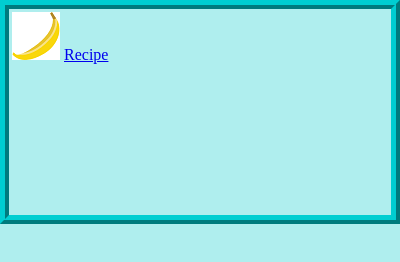
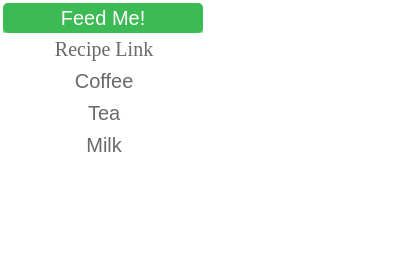
Before and after one commit to katrinaduong/HOTH-Feed-Me, a browser extension: page Chrome Extension/popup.html in a window 400 px wide. Drawn offline with Linux system fonts and the light colour scheme.

Commit message:
finished gui

```diff
--- a/Chrome Extension/popup.html
+++ b/Chrome Extension/popup.html
@@ -10,8 +10,12 @@
   <body>
       <div class="window">
 
-      <img src="icon48.png" alt="Error, icon cannot display" style="width:48px;height:48px;">
-      <a href="http://www.foodnetwork.com/recipes/food-network-kitchen/french-macarons" target="_blank">Recipe</a>
+        <h1>Feed Me!</h1>
+
+          <a href="http://www.foodnetwork.com/recipes/food-network-kitchen/french-macarons" target="_blank">Recipe Link</a>
+          <h2>Coffee</h2>
+          <h2>Tea</h2>
+          <h2>Milk</h2>
 
 
       </div>
--- a/Chrome Extension/popup_style.css
+++ b/Chrome Extension/popup_style.css
@@ -1,15 +1,104 @@
+body {
+    opacity: 1;
+    margin: 0 0 0 0;
+    padding: 3px 3px 3px 3px;
+    font-size: 20px;
+}
+
 .window {
  width: 200px;
- height: 200px;
+ height: 150px;
+ border-radius: 5px 5px 5px 5px;
+ background-color: rgba(60, 186, 84, 0.5);
 }
 
-body {
-    background-color: paleturquoise;
+h1{
+  line-height: 30px;
+  height: 30px;
+  width: 200px;
+  margin-left: auto;
+  margin-right: auto;
+  margin: 0 0 0 0;
+  border-radius: 5px 5px 5px 5px;
+  background-color: rgb(60, 186, 84);
 
-    border-style: ridge;
-    border-width: 9px;
-    border-color: darkturquoise;
-    margin: 0 0 0 0;
-    padding: 3px 3px 3px 3px;
+  font-size: 20px;
+  font-weight: lighter;
+  font-family: Arial, Helvetica, sans-serif;
+  color: white;
+  text-align: center;
+  vertical-align: middle;
+}
 
+h2 {
+    display: inline-block;
+    line-height: 30px;
+    height: 30px;
+    width: 200px;
+    margin: 0 auto;
+    background-color: white;
+    padding: 1px 1px 1px 1px;
+
+    font-size: 20px;
+    font-weight: lighter;
+    font-family: Arial, Helvetica, sans-serif;
+    color: dimgrey;
+    text-align: center;
+    vertical-align: middle;
+    text-decoration: none;
 }
+
+a:link {
+    display: inline-block;
+    line-height: 30px;
+    height: 30px;
+    width: 200px;
+    background-color: white;
+    padding: 1px 1px 1px 1px;
+    margin-left: auto;
+    margin-right: auto;
+
+
+    font-size: 20px;
+    font-weight: lighter;
+    color: dimgrey;
+    text-align: center;
+    vertical-align: middle;
+    text-decoration: none;
+}
+
+a:visited{
+    display: inline-block;
+    line-height: 30px;
+    height: 30px;
+    width: 200px;
+    background-color: white;
+    border-radius: 5px 5px 5px 5px;
+    margin-left: auto;
+    margin-right: auto;
+
+    font-size: 20px;
+    font-weight: lighter;
+    color: dimgrey;
+    text-align: center;
+    vertical-align: middle;
+    text-decoration: none;
+}
+
+a:hover {
+    display: inline-block;
+    line-height: 30px;
+    height: 30px;
+    width: 200px;
+    color: white;
+    background-color: rgba(60, 186, 84, 0.5);
+    border-radius: 5px 5px 5px 5px;
+    margin-left: auto;
+    margin-right: auto;
+
+    font-size: 20px;
+    text-align: center;
+    vertical-align: middle;
+    padding: 1px 1px 1px 1px;
+    text-decoration: underline;
+}
```
